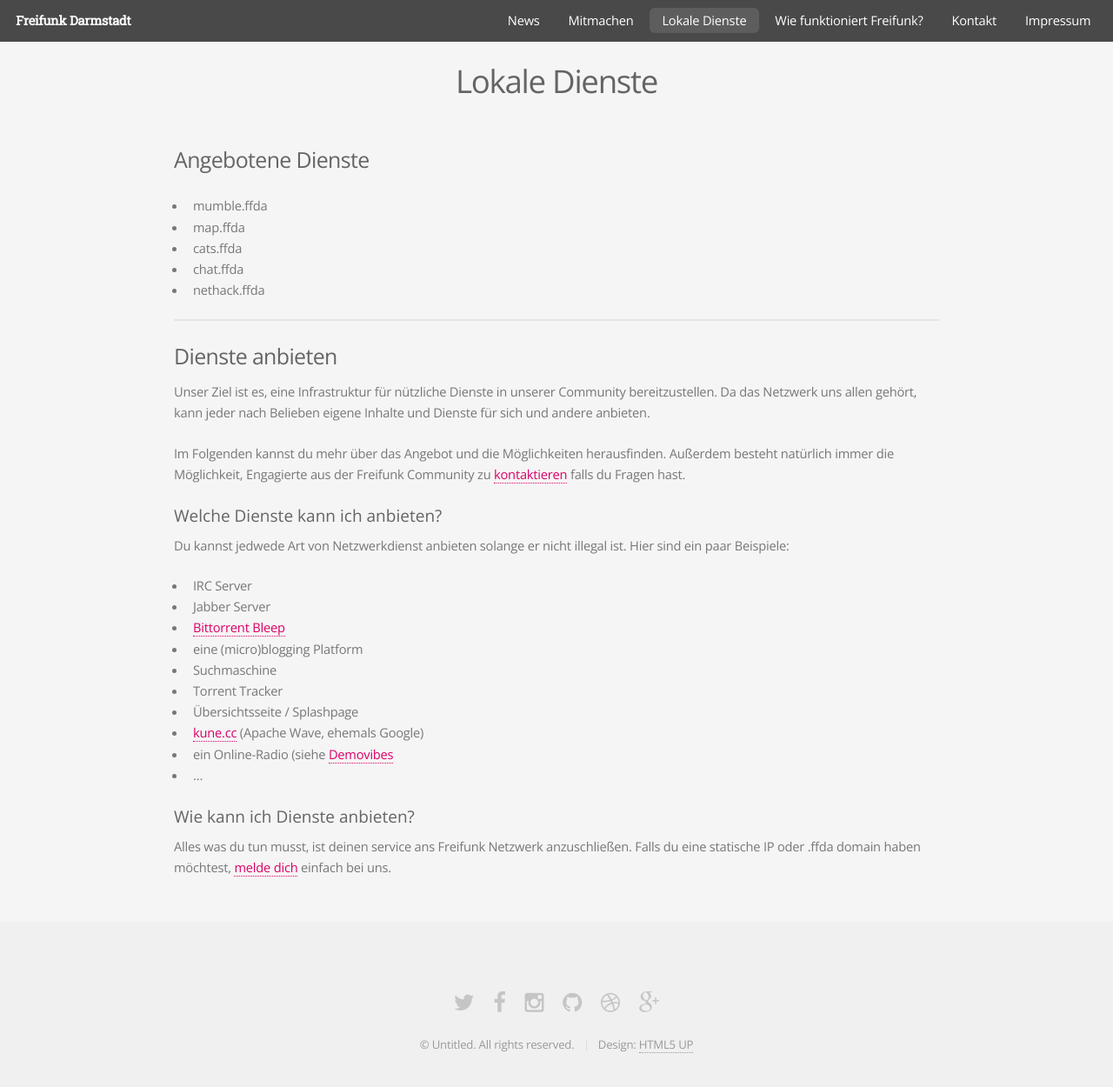
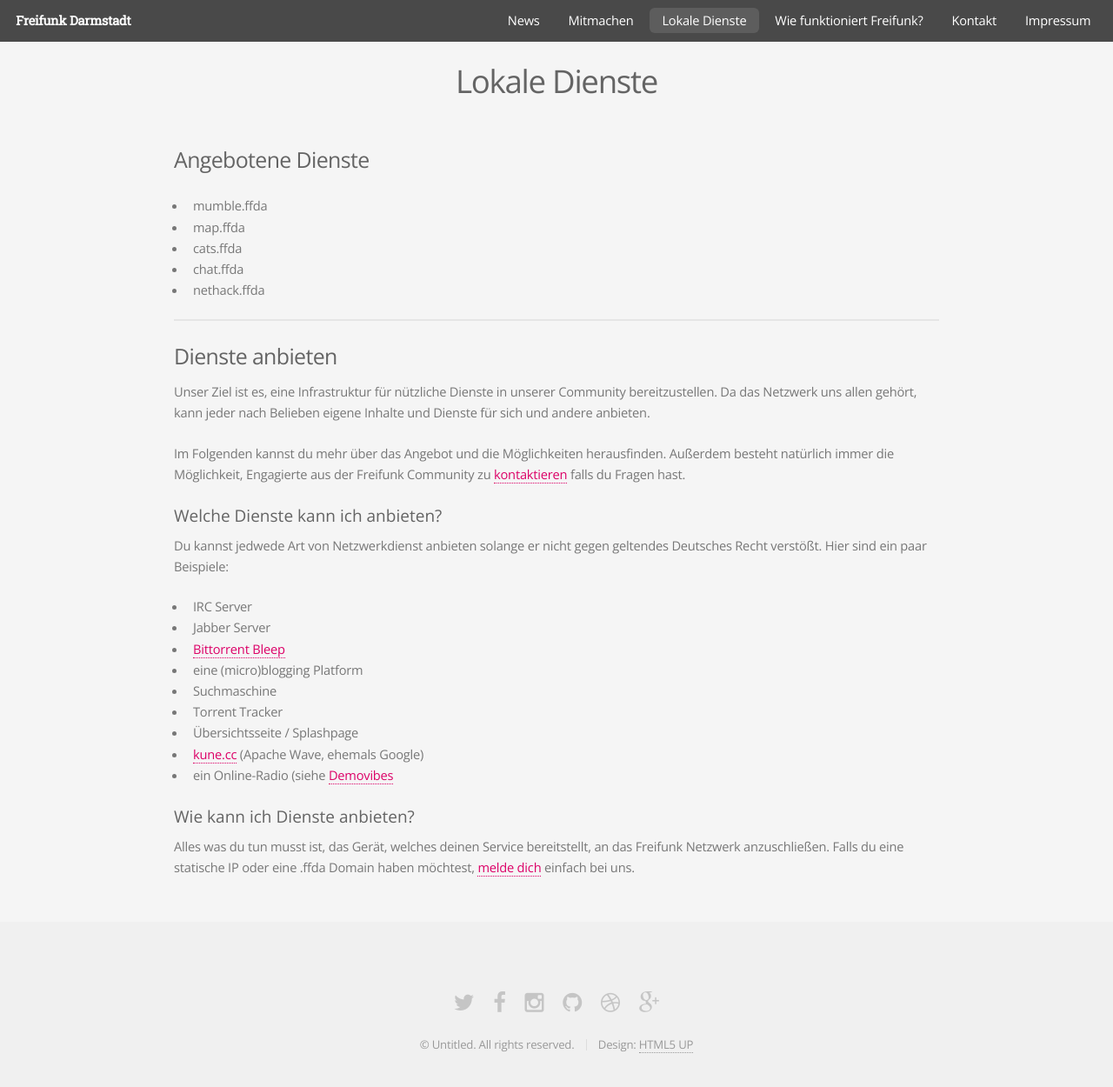
Before and after one commit to mdrenger/darmstadt.freifunk.net, a Jekyll site: the page built from pages/lokale-dienste.md, in a window 1280 px wide and 1296 px high. Shown: the top 1250 px of the window at 87% size. Built offline with Jekyll 4.4.1, drawn with Linux system fonts in a browser that asks for light colours.

Commit message:
lokale dienste: text überarbeitet

```diff
--- a/pages/lokale-dienste.md
+++ b/pages/lokale-dienste.md
@@ -26,7 +26,7 @@ Im Folgenden kannst du mehr über das Angebot und die Möglichkeiten herausfinde
 
 #### Welche Dienste kann ich anbieten?
 
-Du kannst jedwede Art von Netzwerkdienst anbieten solange er nicht illegal ist. Hier sind ein paar Beispiele:
+Du kannst jedwede Art von Netzwerkdienst anbieten solange er nicht gegen geltendes Deutsches Recht verst&ouml;&szlig;t. Hier sind ein paar Beispiele:
 
 * IRC Server
 * Jabber Server
@@ -37,8 +37,7 @@ Du kannst jedwede Art von Netzwerkdienst anbieten solange er nicht illegal ist.
 * Übersichtsseite / Splashpage
 * [kune.cc](kune.cc) (Apache Wave, ehemals Google)
 * ein Online-Radio (siehe [Demovibes](https://gitorious.org/demovibes)
-* ...
 
 #### Wie kann ich Dienste anbieten?
 
-Alles was du tun musst, ist deinen service ans Freifunk Netzwerk anzuschließen. Falls du eine statische IP oder .ffda domain haben möchtest, [melde dich](/kontakt/) einfach bei uns.
+Alles was du tun musst ist, das Gerät, welches deinen Service bereitstellt, an das Freifunk Netzwerk anzuschließen. Falls du eine statische IP oder eine .ffda Domain haben möchtest, [melde dich](/kontakt/) einfach bei uns.
```
